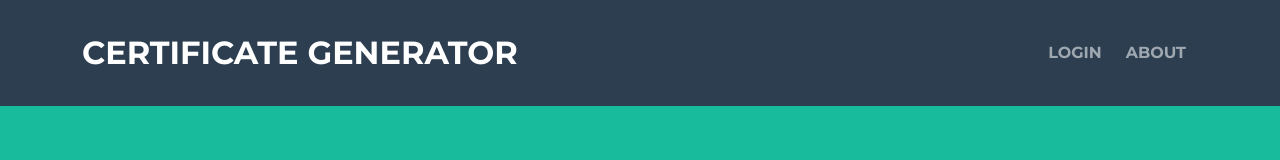
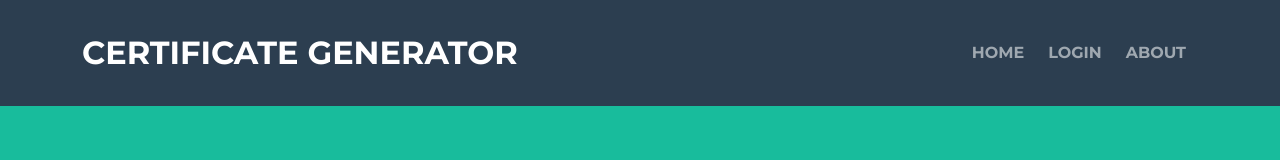
Before and after one commit to RohanKaran/certificate-generator-frontend, a React (Create React App) app: page / in a window 1280 px wide. Shown: the top 160 px of the page. Built offline with nearby package versions, Linux system fonts and the light colour scheme; no server answers.

Commit message:
ui updated

```diff
--- a/src/App.js
+++ b/src/App.js
@@ -21,6 +21,7 @@ function App() {
           <Navbar.Collapse id="basic-navbar-nav">
             <Nav className="ms-auto">
 
+              <Nav.Link href="#mainNav" className={"navItem mx-0 mx-lg-1"}>Home</Nav.Link>
               <Nav.Link href="#link" className={"navItem mx-0 mx-lg-1"} onClick={handleShow}>Login</Nav.Link>
               <Nav.Link href="#about" className={"navItem mx-0 mx-lg-1"}>About</Nav.Link>
             </Nav>
```
